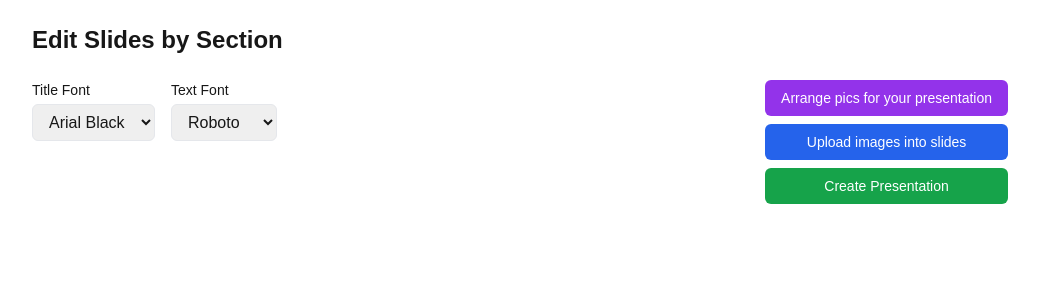
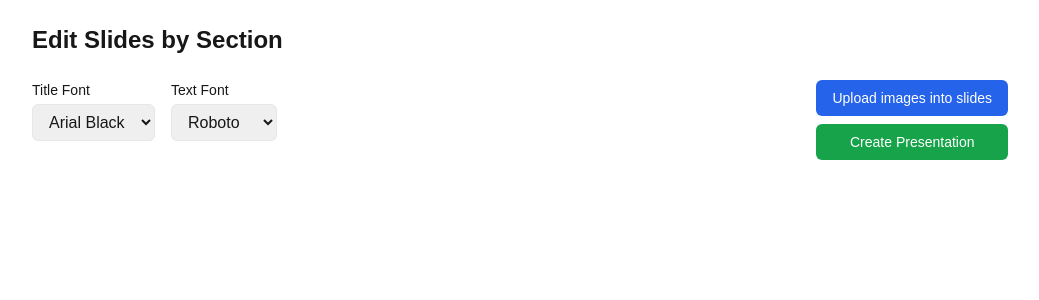
Before and after one commit to fmujezinovic/nextjs-ppt-generator, a Next.js app: page /sections in a window 1280 px wide. Shown: the top 300 px of the page, without its empty margins (120-1159 px from the left). Built offline with nearby package versions, Linux system fonts and the light colour scheme.

Commit message:
samo homepage sort

```diff
--- a/app/picturegallery/page.js
+++ b/app/picturegallery/page.js
@@ -1,6 +1,6 @@
 "use client";
 
-import { useState, useEffect } from "react";
+import { useState } from "react";
 import { useRouter } from "next/navigation";
 import { DndContext, closestCenter } from "@dnd-kit/core";
 import {
@@ -22,9 +22,8 @@ export default function PictureGalleryPage() {
     setFileURLs(selected.map((f) => URL.createObjectURL(f)));
   };
 
-  const handleReturnToSections = () => {
-    const search = sessionStorage.getItem("presentationSearch") || "";
-    router.push("/sections" + search);
+  const handleReturnToHomepage = () => {
+    router.push("/");
   };
 
   const handleDownloadZip = async () => {
@@ -42,7 +41,6 @@ const handleDownloadZip = async () => {
     const blob = await zip.generateAsync({ type: "blob" });
     saveAs(blob, "images.zip");
   };
-
 
   const handleDragEnd = (event) => {
     const { active, over } = event;
@@ -93,10 +91,10 @@ const handleDownloadZip = async () => {
       )}
 
       <button
-        onClick={handleReturnToSections}
+        onClick={handleReturnToHomepage}
         className="mt-8 px-6 py-2 bg-gray-500 text-white rounded hover:bg-gray-600"
       >
-        Vrni se na sekcije
+        Back to homepage
       </button>
     </main>
   );
--- a/app/sections/SectionsPageInner.jsx
+++ b/app/sections/SectionsPageInner.jsx
@@ -153,27 +153,7 @@ function SectionsPageInner() {
           </div>
 
           <div className="flex flex-col gap-2 w-full md:w-auto">
-            <button
-              onClick={() => {
-                const proceed = confirm(
-                  "Just a heads-up: if you've already built your slides, they'll be lost when you navigate away. Proceed?"
-                );
-                if (!proceed) return;
 
-                const safeSections = sections.map(({ contents, ...rest }) => ({
-                  ...rest,
-                  contents: contents.map(({ customImage, ...s }) => s),
-                }));
-                sessionStorage.setItem(
-                  "presentationSearch",
-                  window.location.search
-                );
-                router.push("/picturegallery");
-              }}
-              className="bg-purple-600 text-white px-4 py-2 rounded-md text-sm"
-            >
-              Arrange pics for your presentation
-            </button>
 
             <label className="bg-blue-600 text-white px-4 py-2 rounded-md cursor-pointer text-sm text-center">
               Upload images into slides
```
Lines whose indentation alone changed are shown as unchanged.
